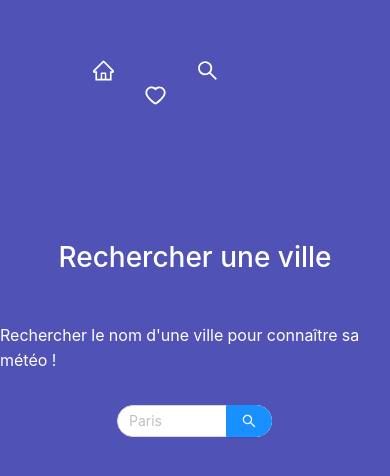
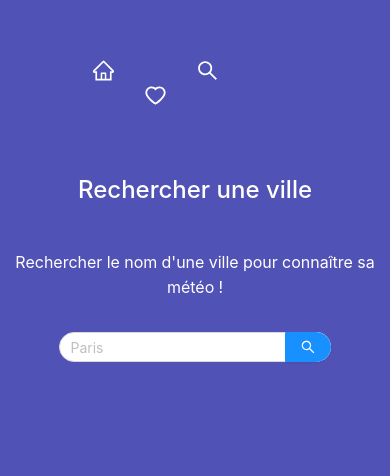
Before and after one commit to Lauraquat/app-meteo, a React (Create React App) app: page /search in a window 390 px wide. Shown: the top 476 px of the page. Built offline with nearby package versions, Linux system fonts and the light colour scheme.

Commit message:
ajout du css responsive pour page search

```diff
--- a/src/assets/localWeather.css
+++ b/src/assets/localWeather.css
@@ -1,5 +1,4 @@
 .localWeather{
-    /* background: linear-gradient(#6b66bd, #00d4ff); */
     background: #5152b5;
     color: #ffffff;
     background-attachment: fixed;
--- a/src/assets/searchStyle.css
+++ b/src/assets/searchStyle.css
@@ -2,6 +2,10 @@ body {
     background-color: #5152b5;
     width: 100%;
     font-style: roboto;
+}
+
+.search {
+    padding-bottom: 40px;
 }
 
 .search .title {
@@ -9,13 +13,14 @@ body {
     justify-content: center;
     color: white;
     margin-top: 4rem;
+    font-size: xx-large;
 }
 
 .search p{
     display: flex;
     justify-content: center;
     color: white;
-    font-size:medium;
+    font-size: x-large;
 }
 
 .searchBar{
@@ -27,10 +32,13 @@ body {
 .ant-btn, .ant-btn-primary, .ant-input-search-button, .ant-input-group-addon {
     border-top-right-radius: 999px !important;
     border-bottom-right-radius: 999px !important ;
+    height: 50px;
 }
 
 .ant-input {
     border-radius: 999px;
+    width: 3rem;
+    height: 50px;
 }
 
 .resultSearch h3 {
@@ -63,3 +71,60 @@ body {
     width: 20%;
     margin : auto;
 }
+
+@media (max-width: 650px) {
+
+    .search .title {
+        font-size: x-large;
+        margin-top: 0;
+    }
+
+    .search p{
+        margin-top: 0;
+        font-size: medium;
+        text-align: center;
+    }
+
+    .searchBar{
+        width: 70%;
+    }
+
+    .ant-input {
+        height: 30px;
+    }
+
+    .ant-btn, .ant-btn-primary, .ant-input-search-button, .ant-input-group-addon {
+        height: 30px;
+    }
+
+    .iconHeart svg{
+        width: 1.5em;
+        height: 1.5em;
+        margin-bottom: 1.5rem ;
+    }
+
+    .iconHeart {
+        text-align: center;
+
+    }
+
+    .resultSearch h3 {
+        margin-bottom: 0;
+        font-size: 2em;
+        font-weight: bold;
+        color: white;
+    }
+
+    .resultSearch p {
+        padding-top: 0;
+    }
+
+    .contentResult {
+        width: 50%;
+        margin : auto;
+    }
+
+
+
+
+}
```
